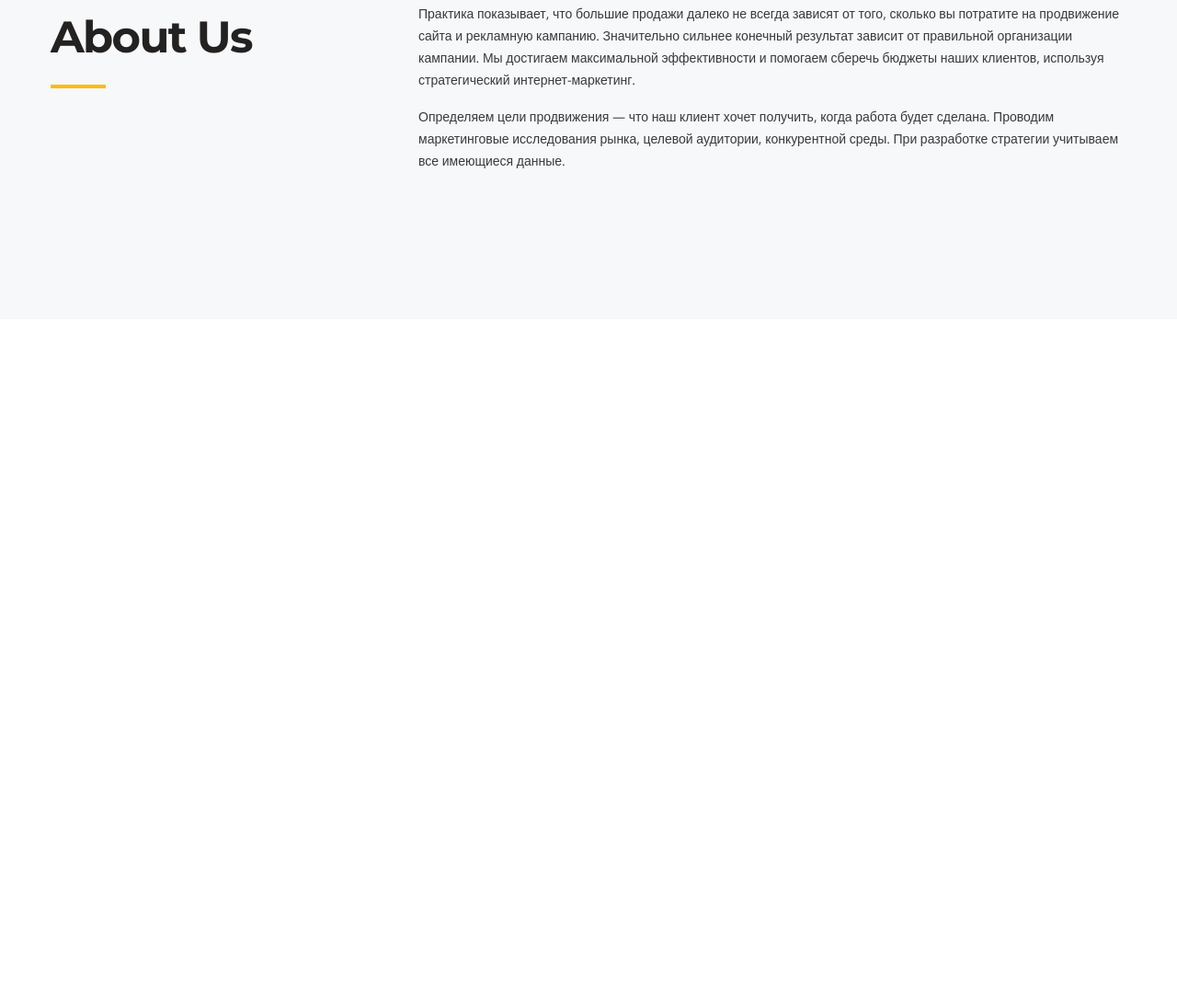
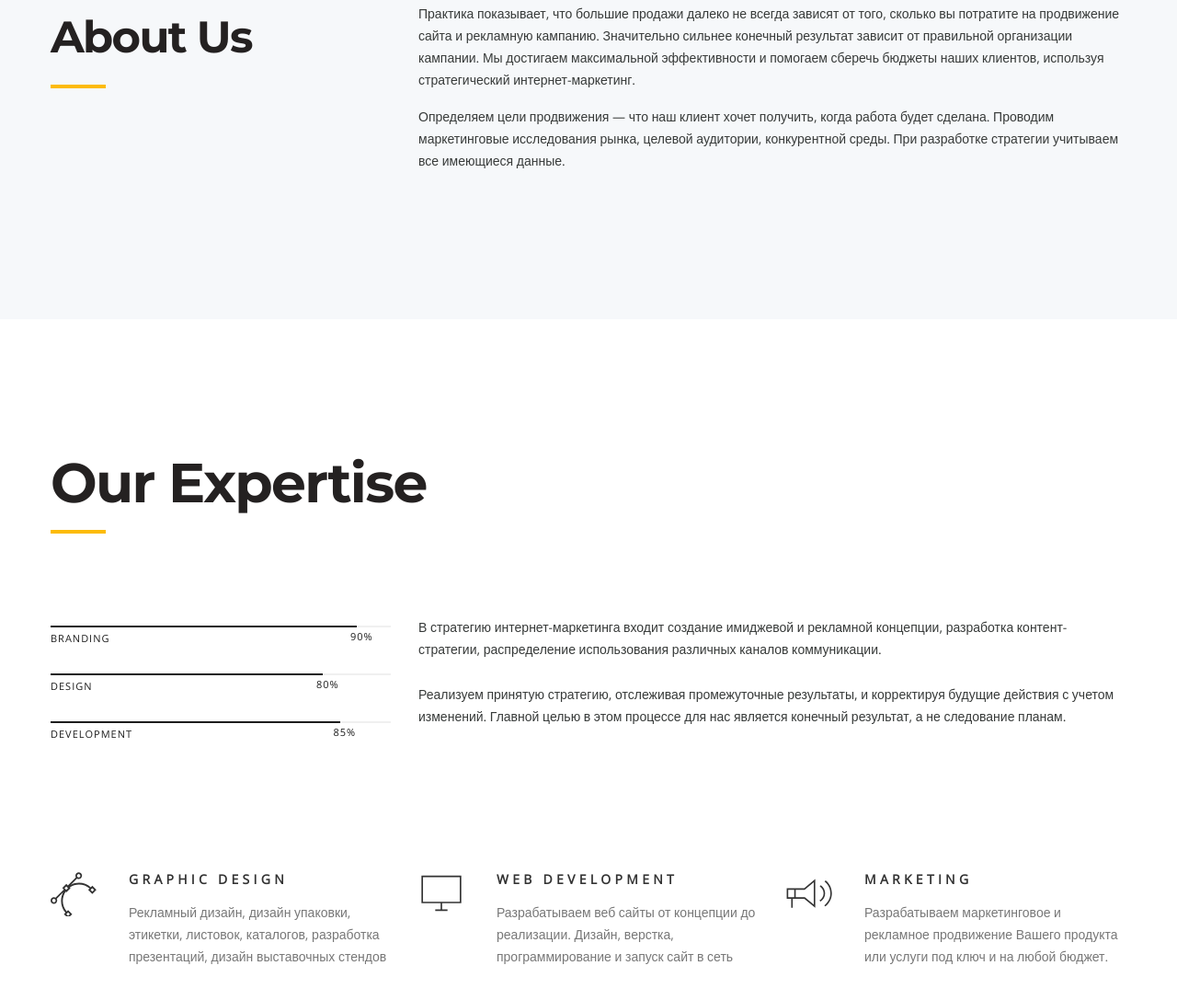
Before and after one commit to me4tatelnica/marketing, a plain HTML site: page index.html in a window 1280 px wide. Shown: the part 947-2034 px from the top of the page at 92% size. Before the commit the page ends 1294 px from the top, so only its background shows below. Drawn offline with nearby package versions, Linux system fonts and the light colour scheme.

Commit message:
Разметка Expertise

```diff
--- a/css/style.css
+++ b/css/style.css
@@ -185,9 +185,106 @@ body {
   font-size: 48px;
 }
 
-
-
 .about__text p {
   max-width: 770px;
   margin-bottom: 16px;
 }
+
+
+/* EXPERTISE */
+.expertise {
+  padding: 140px 0 160px;
+}
+
+.expertise__title {
+  margin-bottom: 90px;
+}
+
+.expertise__inner {
+  display: flex;
+  margin-bottom: 110px;
+}
+
+.expertise__info {
+  width: 370px;
+  margin-right: 30px;
+  flex: none;
+  margin-top: 10px;
+}
+
+.expertise__info__item {
+  border-top: 2px solid #1d1d1d;
+  padding: 2px 0 28px;
+  text-transform: uppercase;
+  font-weight: 400;
+  font-size: 11px;
+  line-height: 20px;
+  letter-spacing: 1px;
+  color: #1d1d1d;
+  position: relative;
+}
+
+.expertise__info__item span{
+  display: block;
+  position: absolute;
+  right: 0;
+  top: 0;
+  margin-right: 7px;
+}
+
+.expertise__info__item span::before {
+  content: '';
+  position: absolute;
+  height: 2px;
+  background-color: #f0f0f0;
+  right: -7px;
+  top: -2px;
+  width: 100%;
+}
+
+.expertise__text p {
+  margin-bottom: 25px;
+}
+
+.expertise__items {
+  display: flex;
+  justify-content: space-between;
+}
+
+.expertise__item {
+  width: 370px;
+  padding-left: 85px;
+  position: relative;
+}
+
+.expertise__item::before{
+  content: "";
+  position: absolute;
+  top: 0;
+  left: 0;
+  width: 50px;
+  height: 50px;
+}
+
+.expertise__item--design::before {
+  background-image: url('../images/design-icon.svg');
+}
+.expertise__item--monitor::before {
+  background-image: url('../images/monitor-icon.svg');
+}
+.expertise__item--speaker::before {
+  background-image: url('../images/speaker-icon.svg');
+}
+
+.expertise__item-title {
+  line-height: 20px;
+  letter-spacing: 4.29px;
+  color: #333;
+  font-weight: 700;
+  text-transform: uppercase;
+  margin-bottom: 14px;
+}
+
+.expertise__item-text {
+  color: #777;
+}
--- a/index.html
+++ b/index.html
@@ -45,7 +45,7 @@
           </div>
         </div>
       </div>
-
+      <div class="header__content">
         <div class="container">
           <div class="header__content-inner">
             <h1 class="header__title">O...MARKETING</h1>
@@ -81,6 +81,64 @@
         </div>
       </div>
     </section>
+    <!-- Expertise -->
+    <section class="expertise">
+      <div class="container">
+        <h2 class="title expertise__title">Our Expertise</h2>
+        <div class="expertise__inner">
+          <div class="expertise__info">
+            <div class="expertise__info__item">
+              BRANDING
+              <span style="width: calc(100% - 90%);">90%</span>
+            </div>
+            <div class="expertise__info__item">
+              DESIGN
+              <span style="width: calc(100% - 80%);">80%</span>
+            </div>
+            <div class="expertise__info__item">
+              DEVELOPMENT
+              <span style="width: calc(100% - 85%);">85%</span>
+            </div>
+          </div>
+          <div class="expertise__text">
+            <p>
+              В стратегию интернет-маркетинга входит создание имиджевой и
+              рекламной концепции, разработка контент-стратегии, распределение
+              использования различных каналов коммуникации.
+            </p>
+            <p>
+              Реализуем принятую стратегию, отслеживая промежуточные результаты,
+              и корректируя будущие действия с учетом изменений. Главной целью в
+              этом процессе для нас является конечный результат, а не следование
+              планам.
+            </p>
+          </div>
+        </div>
+        <div class="expertise__items">
+          <div class="expertise__item expertise__item--design">
+            <h4 class="expertise__item-title">GRAPHIC DESIGN</h4>
+            <p class="expertise__item-text">
+              Рекламный дизайн, дизайн упаковки, этикетки, листовок, каталогов,
+              разработка презентаций, дизайн выставочных стендов
+            </p>
+          </div>
+          <div class="expertise__item expertise__item--monitor">
+            <h4 class="expertise__item-title">WEB DEVELOPMENT</h4>
+            <p class="expertise__item-text">
+              Разрабатываем веб сайты от концепции до реализации. Дизайн,
+              верстка, программирование и запуск сайт в сеть
+            </p>
+          </div>
+          <div class="expertise__item expertise__item--speaker">
+            <h4 class="expertise__item-title">MARKETING</h4>
+            <p class="expertise__item-text">
+              Разрабатываем маркетинговое и рекламное продвижение Вашего
+              продукта или услуги под ключ и на любой бюджет.
+            </p>
+          </div>
+        </div>
+      </div>
+    </section>
 
     <script src="https://ajax.googleapis.com/ajax/libs/jquery/3.6.1/jquery.min.js"></script>
     <script src="js/main.js"></script>
```
Also changed, not shown: images/design-icon.png (added), images/design-icon.svg (added), images/monitor-icon.svg (added), images/speaker-icon.png (added), images/speaker-icon.svg (added), 1 other file.
